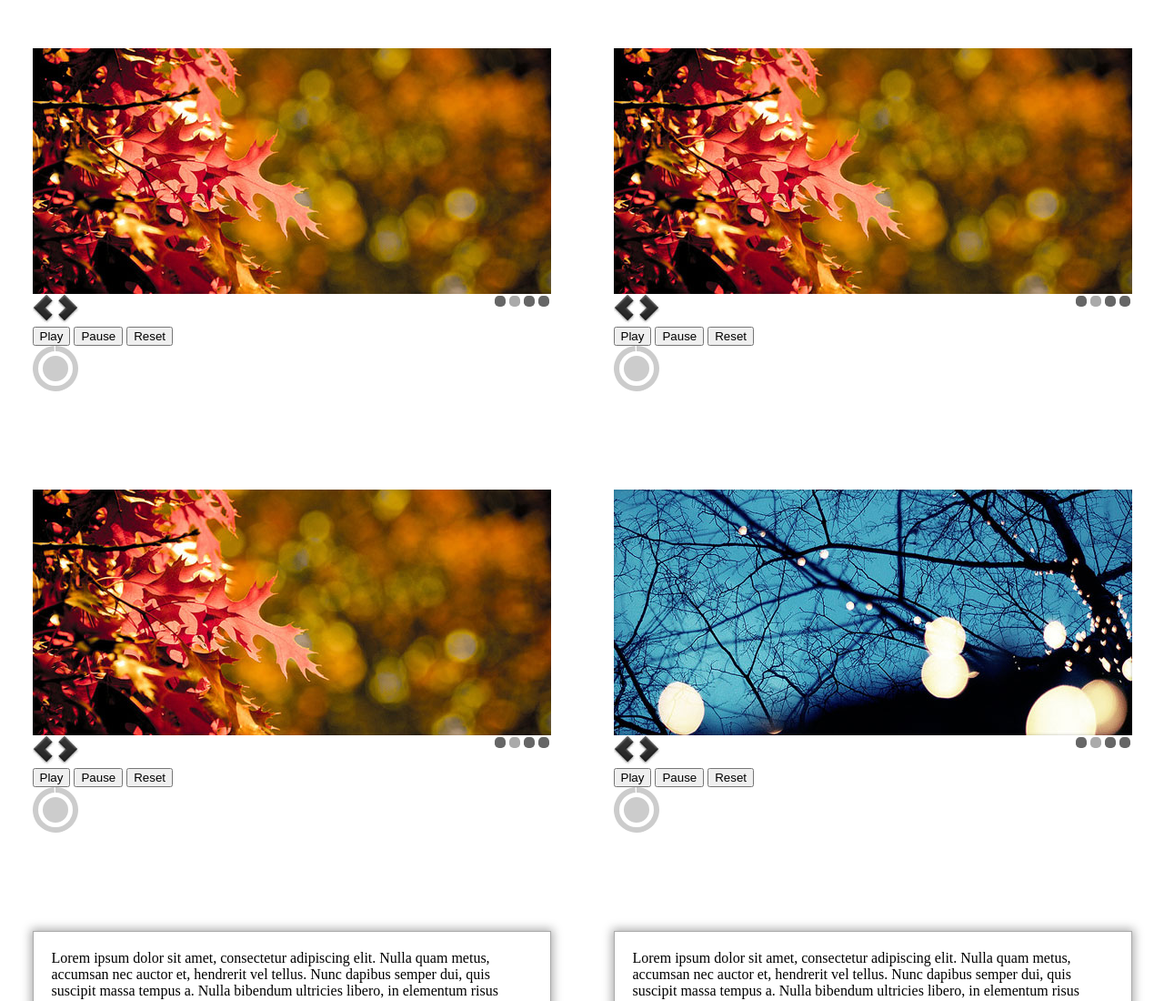
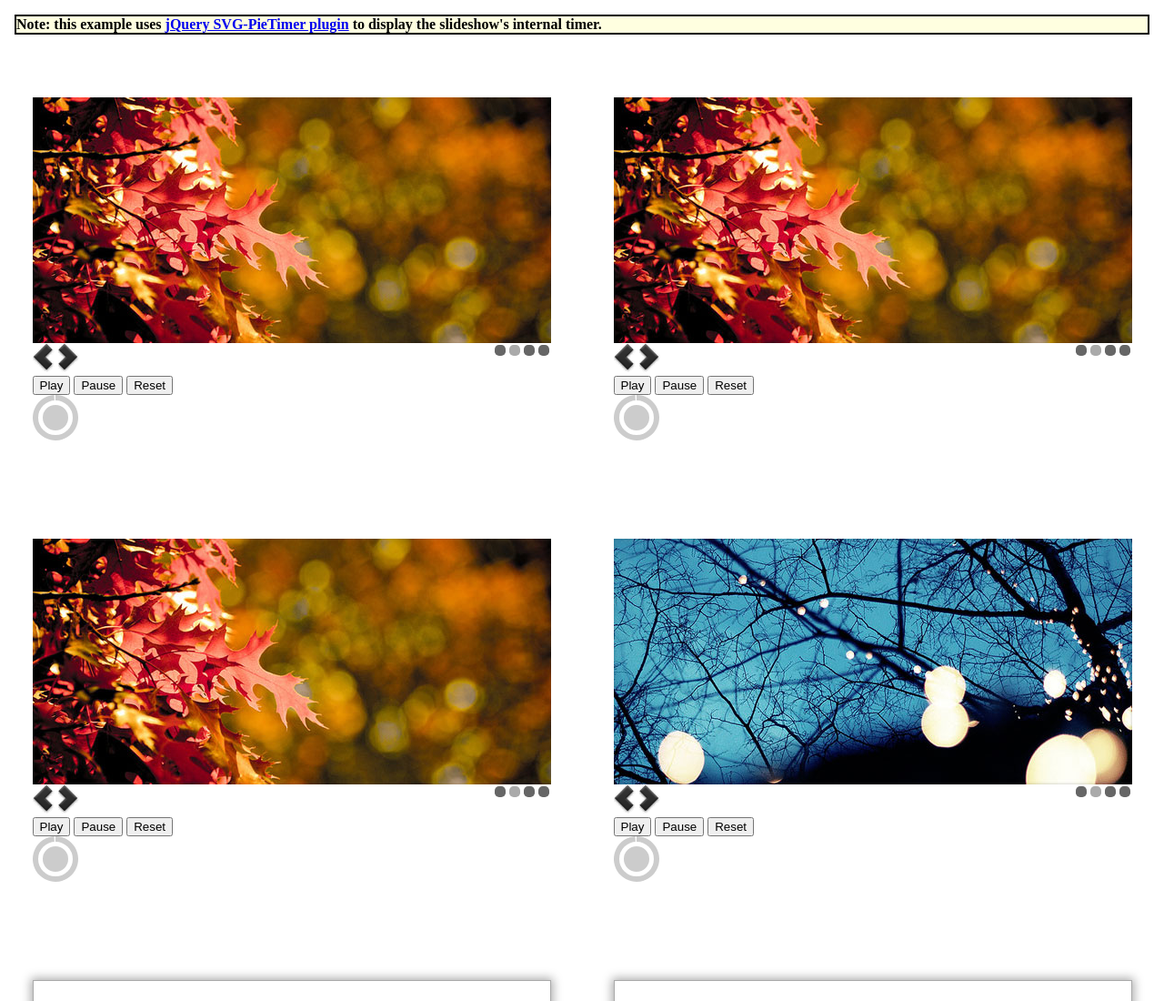
Before and after one commit to yohannrub/jquery.timed-slideshow, a plain HTML site: page example/index.html in a window 1280 px wide. Shown: the top 1100 px of the page at 91% size. Drawn offline with nearby package versions, Linux system fonts and the light colour scheme.

Commit message:
[example] add note for svg-pietimer

```diff
--- a/example/index.html
+++ b/example/index.html
@@ -81,6 +81,8 @@
 </head>
 
 <body>
+
+<p style="margin: 1em; background-color: #ffffe0; border: 2px solid black; font-weight: bold;">Note: this example uses <a href="https://github.com/yohannrub/jquery.svg-pietimer">jQuery SVG-PieTimer plugin</a> to display the slideshow's internal timer.</p>
 
 <table>
     <tr>
```
